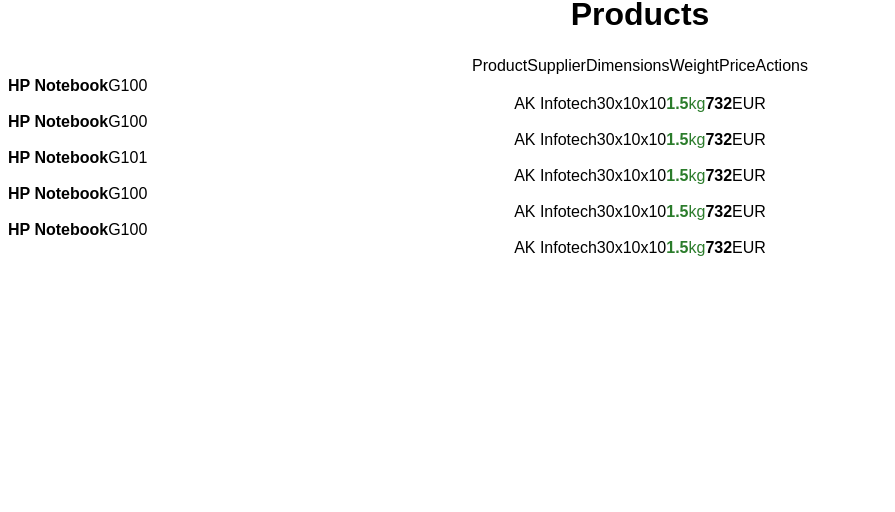
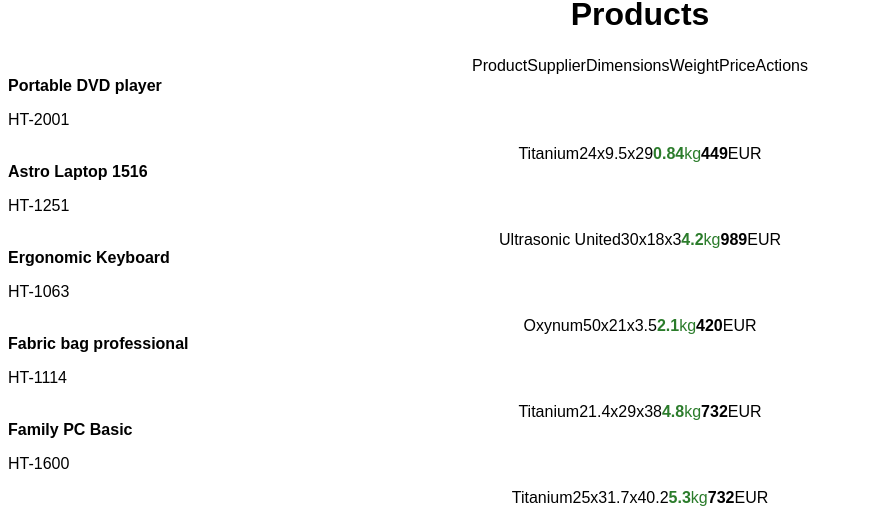
Before and after one commit to ViktoriiaDanko/react-app-web-ui5-comoinents, a React (Create React App) app: page / in a window 1280 px wide. Shown: the part 337-849 px from the top of the page, without its empty margins (0-895 px from the left). Before the commit the page ends 800 px from the top, so only its background shows below. Built offline with nearby package versions, Linux system fonts and the light colour scheme.

Commit message:
added space

```diff
--- a/src/components/master-table/master-table.js
+++ b/src/components/master-table/master-table.js
@@ -73,7 +73,7 @@ const TableRow = (props) => {
           <span>
             <b>{props.name}</b>
           </span>
-          <span style={{ marginTop: "0.5rem" }}>{props.model}</span>
+          <span style={{ marginTop: "0.5rem" }}><p>{props.model}</p></span>
         </div>
       </ui5-table-cell>
       <ui5-table-cell ui5-table-cell="" slot="default-2">
--- a/src/tabledata.js
+++ b/src/tabledata.js
@@ -1,55 +1,55 @@
 export default [
     {
-      name: "HP Notebook",
-      model: "G100",
-      supplier: "AK Infotech",
-      dim: "30x10x10",
+      name: "Portable DVD player",
+      model: "HT-2001",
+      supplier: "Titanium",
+      dim: "24x9.5x29",
       dimUnit: "cm",
-      weight: 1.5,
+      weight: 0.84,
+      weightUnit: "kg",
+      price: 449,
+      priceUnit: "EUR"
+    },
+    {
+      name: "Astro Laptop 1516",
+      model: "HT-1251",
+      supplier: "Ultrasonic United",
+      dim: "30x18x3",
+      dimUnit: "cm",
+      weight: 4.2,
+      weightUnit: "kg",
+      price: 989,
+      priceUnit: "EUR"
+    },
+    {
+      name: "Ergonomic Keyboard",
+      model: "HT-1063",
+      supplier: "Oxynum",
+      dim: "50x21x3.5",
+      dimUnit: "cm",
+      weight: 2.1,
+      weightUnit: "kg",
+      price: 420,
+      priceUnit: "EUR"
+    },
+    {
+      name: "Fabric bag professional",
+      model: "HT-1114",
+      supplier: "Titanium",
+      dim: "21.4x29x38",
+      dimUnit: "cm",
+      weight: 4.8,
       weightUnit: "kg",
       price: 732,
       priceUnit: "EUR"
     },
     {
-      name: "HP Notebook",
-      model: "G100",
-      supplier: "AK Infotech",
-      dim: "30x10x10",
+      name: "Family PC Basic",
+      model: "HT-1600",
+      supplier: "Titanium",
+      dim: "25x31.7x40.2",
       dimUnit: "cm",
-      weight: 1.5,
-      weightUnit: "kg",
-      price: 732,
-      priceUnit: "EUR"
-    },
-    {
-      name: "HP Notebook",
-      model: "G101",
-      supplier: "AK Infotech",
-      dim: "30x10x10",
-      dimUnit: "cm",
-      weight: 1.5,
-      weightUnit: "kg",
-      price: 732,
-      priceUnit: "EUR"
-    },
-    {
-      name: "HP Notebook",
-      model: "G100",
-      supplier: "AK Infotech",
-      dim: "30x10x10",
-      dimUnit: "cm",
-      weight: 1.5,
-      weightUnit: "kg",
-      price: 732,
-      priceUnit: "EUR"
-    },
-    {
-      name: "HP Notebook",
-      model: "G100",
-      supplier: "AK Infotech",
-      dim: "30x10x10",
-      dimUnit: "cm",
-      weight: 1.5,
+      weight: 5.3,
       weightUnit: "kg",
       price: 732,
       priceUnit: "EUR"
```
